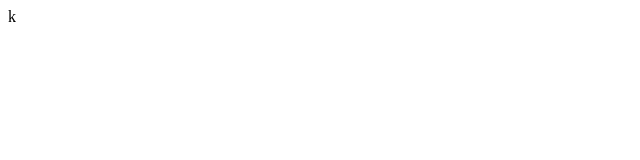
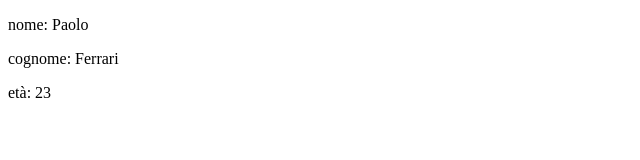
Before and after one commit to paoloferrari97/js-oggetti-studenti, a plain HTML site: page index.html in a window 1280 px wide. Shown: the whole page, without its empty margins (0-640 px from the left). Drawn offline with Linux system fonts and the light colour scheme.

Commit message:
Svolgo i primi tre punti dell'esercizio

```diff
--- a/assets/js/main.js
+++ b/assets/js/main.js
@@ -0,0 +1,53 @@
+//Creare un oggetto che descriva uno studente, con le seguenti proprietà: nome, cognome, età.
+
+var studente = {
+    nome: "Paolo",
+    cognome: "Ferrari",
+    età: 23
+}
+
+
+//Stampare a schermo attraverso un ciclo for-in tutte le proprietà dell'oggetto.
+
+var propr = document.getElementById("proprieta");
+for (var key in studente){
+    console.log(studente[key]);
+    propr.insertAdjacentHTML("beforeend", `<p>${key}: ${studente[key]}</p>`)
+}
+
+
+//Creare un array di oggetti di studenti.
+
+var listaStudenti = [
+    {
+        nome: "Paolo",
+        cognome: "Ferrari",
+        età: 23
+    },
+    {
+        nome: "Mario",
+        cognome: "Rossi",
+        età: 23
+    },
+    {
+        nome: "Luigi",
+        cognome: "Verdi",
+        età: 23
+    },
+    {
+        nome: "Giuseppe",
+        cognome: "Gialli",
+        età: 23
+    },
+    {
+        nome: "Marco",
+        cognome: "Neri",
+        età: 23
+    }
+];
+
+
+//Ciclare su tutti gli studenti e stampare per ognuno di essi, nome e cognome.
+
+//Dare la possibilità all’utente, attraverso 3 prompt(), di aggiungere
+//un nuovo oggetto studente inserendo nell’ordine: nome, cognome e età.
--- a/index.html
+++ b/index.html
@@ -5,11 +5,11 @@
     <meta http-equiv="X-UA-Compatible" content="IE=edge">
     <meta name="viewport" content="width=device-width, initial-scale=1.0">
     <title>Oggetti Studenti</title>
-    <link rel="stylesheet" href="./assets/css/style.css">k
+    <link rel="stylesheet" href="./assets/css/style.css">
 </head>
 <body>
 
-
+    <div id="proprieta"></div>
 
     <script src="./assets/js/main.js"></script>
 </body>
```
